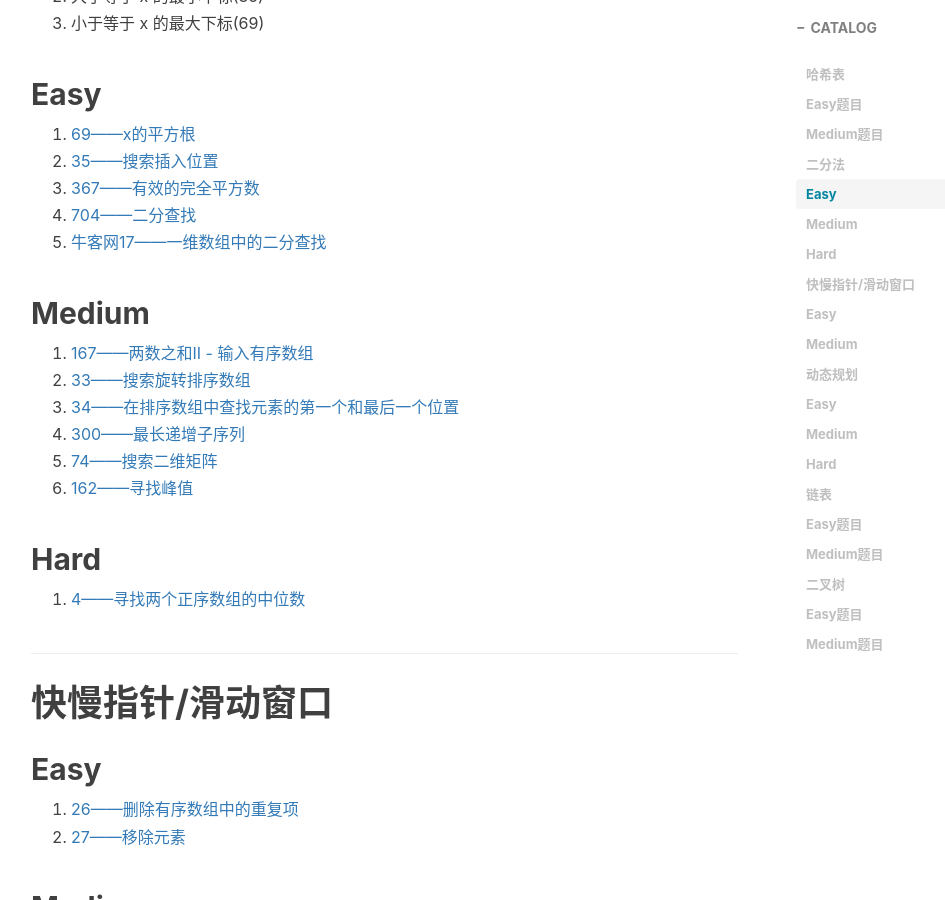
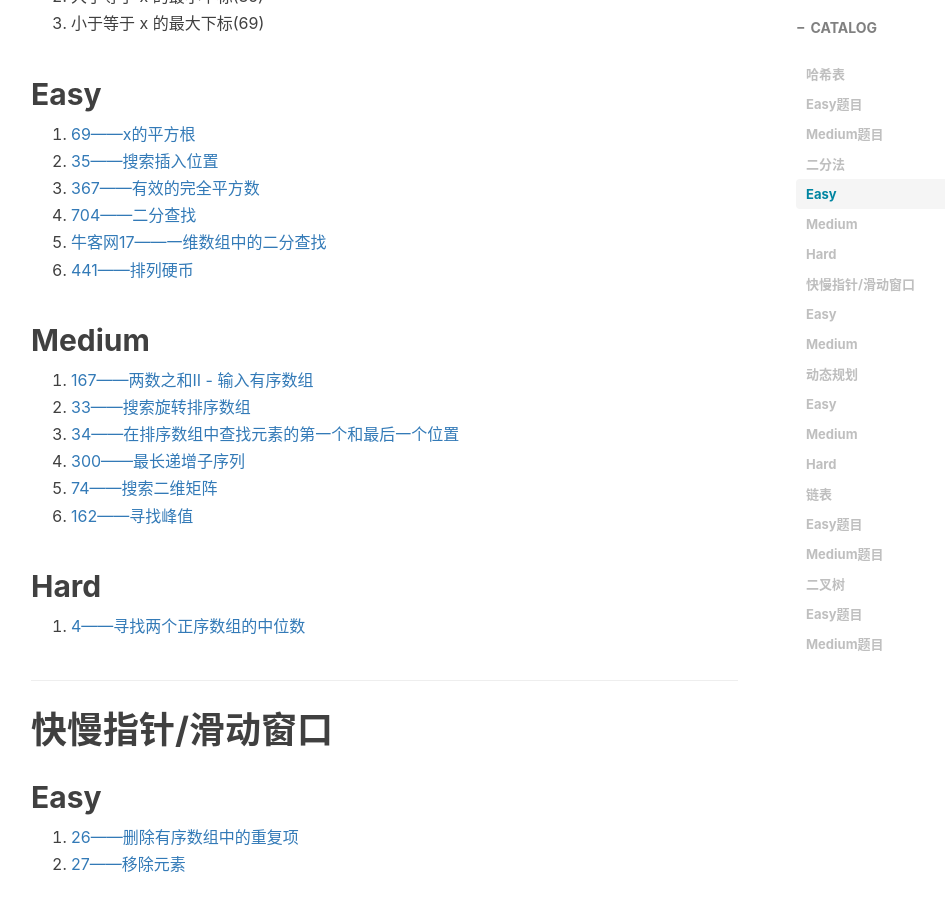
Before and after one commit to xie96808/xie96808.github.io, a Jekyll site: the page built from _posts/2022-05-22-刷题分类!.md, in a window 1280 px wide and 900 px high, scrolled down 1632 px. Shown: the whole window, without its empty margins (234-1179 px from the left). Built offline with Jekyll 4.4.1, drawn with Linux system fonts in a browser that asks for light colours; nearby versions of some CDN libraries; comment, search, counter and statistics services are not loaded.

Commit message:
Update 2022-05-22-刷题分类!.md

```diff
--- a/_posts/2022-05-22-刷题分类!.md
+++ b/_posts/2022-05-22-刷题分类!.md
@@ -65,6 +65,7 @@ tags:								#标签
 3. [367——有效的完全平方数](https://leetcode.cn/problems/valid-perfect-square/)
 4. [704——二分查找](https://leetcode.cn/problems/binary-search/)
 5. [牛客网17——一维数组中的二分查找](https://www.nowcoder.com/practice/d3df40bd23594118b57554129cadf47b?tpId=295&tqId=1499549&ru=/exam/oj&qru=/ta/format-top101/question-ranking&sourceUrl=%2Fexam%2Foj)
+6. [441——排列硬币](https://leetcode.cn/problems/arranging-coins/)
 
 ## Medium
 
```
